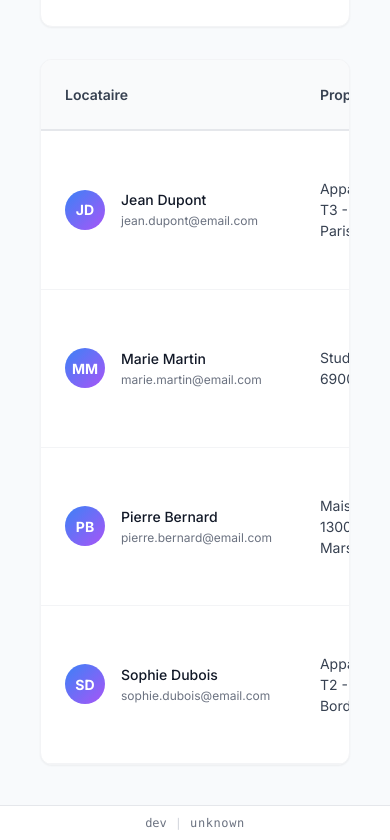
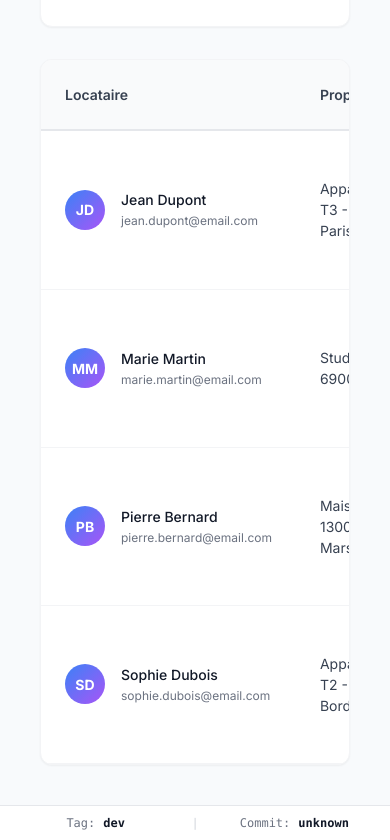
Before and after one commit to gvinsot/StoryBookIA, a React (Vite) app in the folder frontend/: page /tenants in a window 390 px wide. Shown: the part 1520-2360 px from the top of the page. Built offline with nearby package versions, Linux system fonts and the light colour scheme.

Commit message:
feat: improve VersionFooter with dynamic tag and commit display (by Developer Front)

```diff
--- a/frontend/src/components/VersionFooter.css
+++ b/frontend/src/components/VersionFooter.css
@@ -11,16 +11,32 @@
   font-family: var(--font-mono);
 }
 
+.version-label {
+  display: flex;
+  align-items: center;
+  gap: var(--space-xs);
+}
+
+.version-tag,
+.version-commit {
+  font-weight: 600;
+  color: var(--text-primary);
+}
+
 .version-separator {
   color: var(--neutral-300);
-}
-
-.version-commit {
-  letter-spacing: 0.05em;
 }
 
 @media (max-width: 768px) {
   .version-footer {
     padding: var(--space-xs) var(--space-sm);
+    flex-wrap: wrap;
+    gap: var(--space-sm);
+  }
+
+  .version-label {
+    flex: 1;
+    min-width: 120px;
+    justify-content: center;
   }
 }
--- a/frontend/src/components/VersionFooter.jsx
+++ b/frontend/src/components/VersionFooter.jsx
@@ -1,15 +1,19 @@
 import React from 'react';
 import './VersionFooter.css';
 
-function VersionFooter() {
-  const version = typeof __APP_VERSION__ !== 'undefined' ? __APP_VERSION__ : 'dev';
-  const commit = typeof __GIT_COMMIT__ !== 'undefined' ? __GIT_COMMIT__ : 'unknown';
-
+function VersionFooter({
+  tagVersion = typeof __APP_VERSION__ !== 'undefined' ? __APP_VERSION__ : 'dev',
+  commitVersion = typeof __GIT_COMMIT__ !== 'undefined' ? __GIT_COMMIT__ : 'unknown'
+}) {
   return (
     <footer className="version-footer">
-      <span className="version-info">{version}</span>
-      <span className="version-separator">|</span>
-      <span className="version-commit">{commit}</span>
+      <span className="version-label" aria-label="Version tag">
+        Tag: <span className="version-tag">{tagVersion}</span>
+      </span>
+      <span className="version-separator" aria-hidden="true">|</span>
+      <span className="version-label" aria-label="Git commit">
+        Commit: <span className="version-commit">{commitVersion}</span>
+      </span>
     </footer>
   );
 }
```
Also changed, not shown: 1 other file (tests, documents, lock files or other folders).
